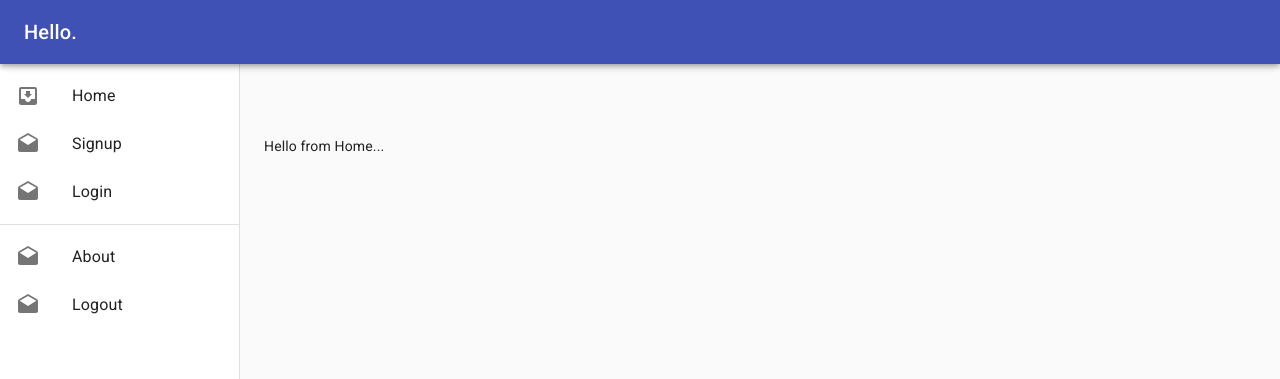
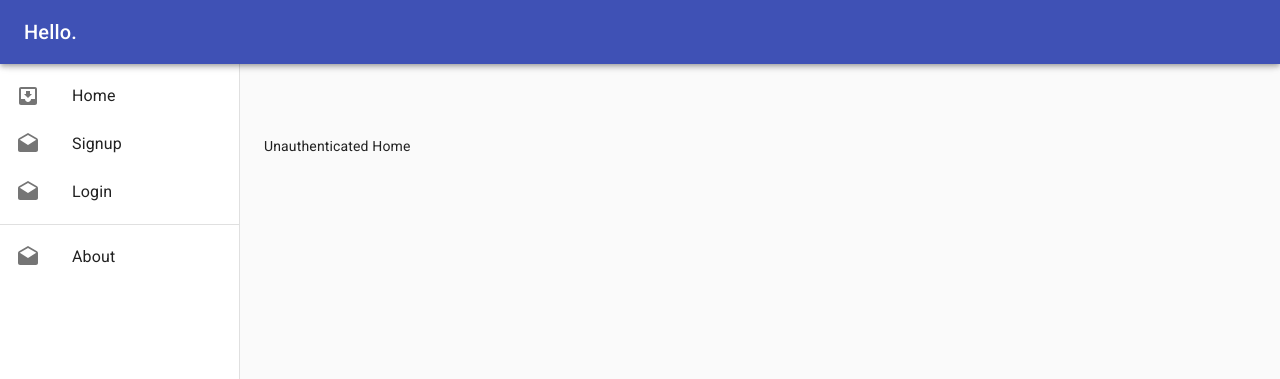
Before and after one commit to beb-at-ga/project3, a React (Create React App) app in the folder client/: page / in a window 1280 px wide. Shown: the top 379 px of the page. Built offline with nearby package versions, Linux system fonts and the light colour scheme.

Commit message:
except for some tiny details, done with nav. updated home with authed/unauthed condition

```diff
--- a/client/src/components/Routes.jsx
+++ b/client/src/components/Routes.jsx
@@ -23,7 +23,9 @@ const Routes = (props) => {
     // <div className='container'>
     <div className={classes.container}>
 
-      <Route exact path='/' component={Home} />
+      <Route exact path='/' render={
+        () => <Home user={props.user} />
+      } />
       <Route path='/profile' render={
         () => <Profile user={props.user} updateUser={props.updateUser} />
       } />
--- a/client/src/components/nav/Nav.jsx
+++ b/client/src/components/nav/Nav.jsx
@@ -66,7 +66,6 @@ const ListItemLink = (props) => {
   const renderLink = useMemo(
     () =>
       forwardRef((itemProps, ref) => (
-        // with react-router-dom@^5.0.0 use `ref` instead of `innerRef`
         <Link to={to} {...itemProps} innerRef={ref} />
       )),
     [to],
@@ -104,27 +103,42 @@ const Nav = (props) => {
     }
   }
 
-  const drawer = (
+  let drawer;
+
+  if (props.user._id) {
+    drawer = (
+      <div className={classes.list} role="presentation" >
+        <List component="nav" aria-label="TODO">
+          <ListItemLink to="/" primary="Home" icon={<InboxIcon />} clickAction={handleDrawerToggle} />
+          <ListItemLink to="/profile" primary="My Profile" icon={<InboxIcon />} clickAction={handleDrawerToggle} />
+        </List>
+        <Divider />
+        <List component="nav" aria-label="TODO">
+          <ListItemLink to="/logout" primary="Logout" icon={<DraftsIcon />} clickAction={handleDrawerToggle} />
+          <ListItemLink to="/about" primary="About" icon={<DraftsIcon />} clickAction={handleDrawerToggle} />
+        </List>
+      </div>
+    );
+  } else {
+    drawer = (
       <div className={classes.list} role="presentation" >
         <List component="nav" aria-label="TODO">
           <ListItemLink to="/" primary="Home" icon={<InboxIcon />} clickAction={handleDrawerToggle} />
           <ListItemLink to="/signup" primary="Signup" icon={<DraftsIcon />} clickAction={handleDrawerToggle} />
           <ListItemLink to="/login" primary="Login" icon={<DraftsIcon />} clickAction={handleDrawerToggle} />
         </List>
-
         <Divider />
         <List component="nav" aria-label="TODO">
           <ListItemLink to="/about" primary="About" icon={<DraftsIcon />} clickAction={handleDrawerToggle} />
-        <ListItemLink to="/logout" primary="Logout" icon={<DraftsIcon />} clickAction={handleDrawerToggle} />
         </List>
       </div>
     );
+  }
 
   let headerString = '';
   if (props.user.firstname) {
     headerString = `Hi, ${props.user.firstname}!`;
   } else {
-    // console.log(props.user);
     headerString = 'Hello.'
   }
 
--- a/client/src/components/pages/Home.jsx
+++ b/client/src/components/pages/Home.jsx
@@ -2,11 +2,20 @@ import React from 'react';
 
 const Home = (props) => {
 
-  return (
-    <div>
-      Hello from Home...
-    </div>
-  )
+
+  if (!props.user._id) {
+    return (
+      <div>
+        Unauthenticated Home
+      </div>
+    )
+  } else {
+    return (
+      <div>
+        Authenticated Home
+      </div>
+    )
+  }
 }
 
 export default Home;
```
Also changed, not shown: client/src/components/nav/ListItemLink.jsx (deleted, +0 -12 lines). Lines whose indentation alone changed are shown as unchanged.
